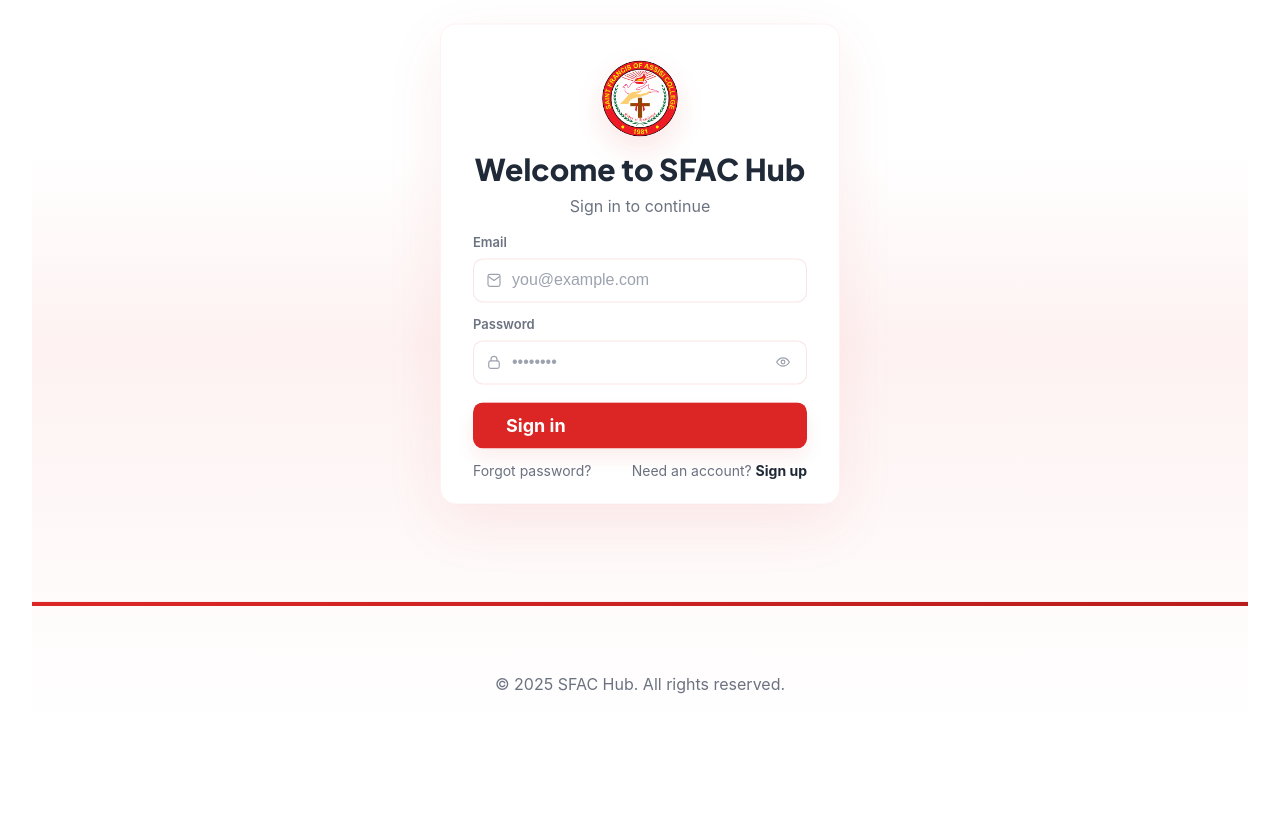
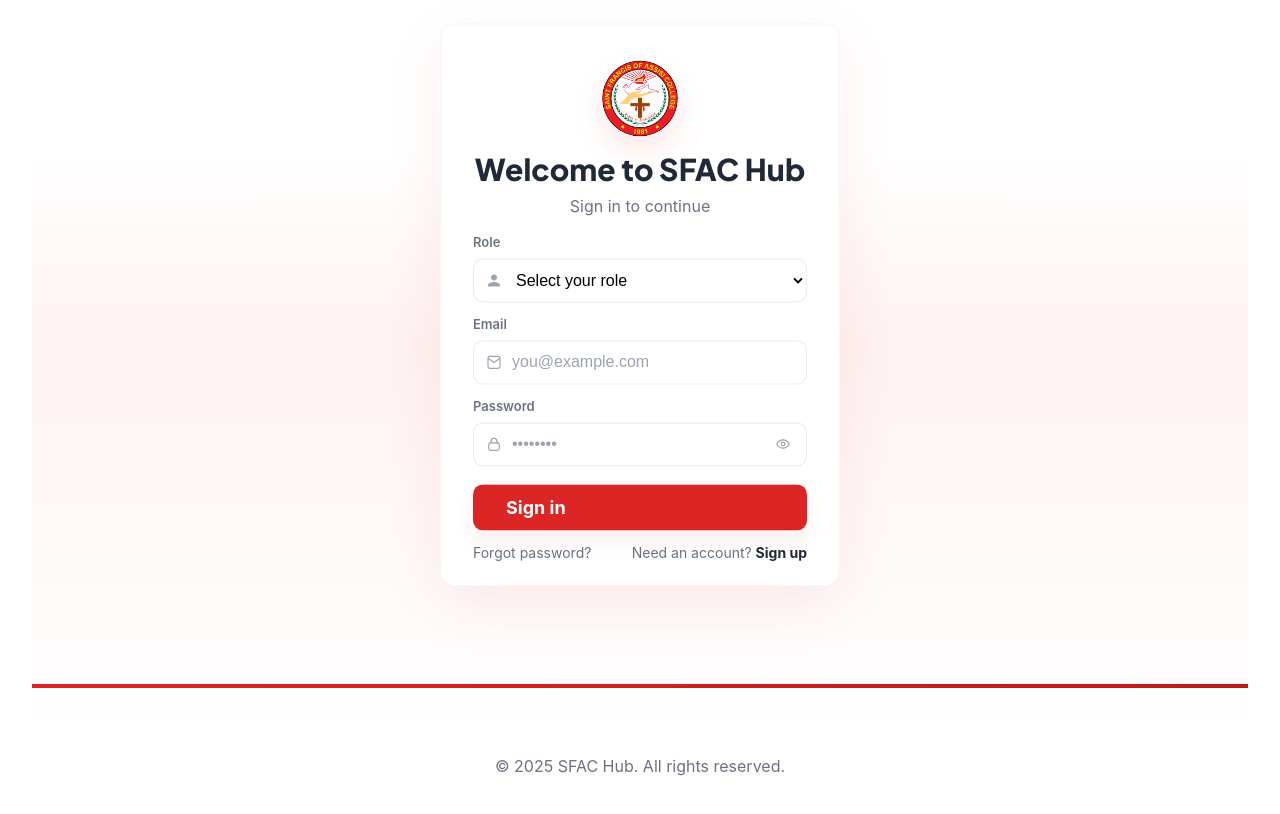
Before and after one commit to whenzer/SFAC_HUB, a React (Vite) app in the folder frontend/sfac-hub/: page /login in a window 1280 px wide. Shown: the part 104-918 px from the top of the page. Before the commit the page ends 870 px from the top, so only its background shows below. Built offline with nearby package versions, Linux system fonts and the light colour scheme.

Commit message:
ADD: Role in Registration and Login

```diff
--- a/frontend/sfac-hub/src/pages/landing.css
+++ b/frontend/sfac-hub/src/pages/landing.css
@@ -247,7 +247,7 @@
   background: rgba(255, 255, 255, 0.1);
   color: white;
   border: 2px solid white;
-  backdrop-filter: blur(10px);
+  /* backdrop-filter: blur(10px); */
 }
 
 .hero-btn-secondary:hover {
@@ -673,7 +673,7 @@
   background: rgba(255, 255, 255, 0.1);
   color: white;
   border: 2px solid white;
-  backdrop-filter: blur(10px);
+  /* backdrop-filter: blur(10px); */
 }
 
 .cta-btn-secondary:hover {
--- a/frontend/sfac-hub/src/pages/login/LoginLanding.tsx
+++ b/frontend/sfac-hub/src/pages/login/LoginLanding.tsx
@@ -7,6 +7,7 @@
 	const cardRef = useRef<HTMLDivElement>(null)
 	const footerRef = useRef<HTMLElement>(null)
 	const [showPassword, setShowPassword] = useState(false)
+	const [role, setRole] = useState('') // Add state for role
 
 	useEffect(() => {
 		requestAnimationFrame(() => {
@@ -45,6 +46,26 @@
 					<p className="card-sub">Sign in to continue</p>
 
 					<form className="form" onSubmit={(e) => e.preventDefault()}>
+						{/* Role Dropdown */}
+						<label className="label">Role</label>
+						<div className="input-group">
+							<span className="input-icon" aria-hidden="true">
+								<svg width="18" height="18" viewBox="0 0 24 24" fill="none"><path d="M12 12c2.21 0 4-1.79 4-4s-1.79-4-4-4-4 1.79-4 4 1.79 4 4 4zm0 2c-2.67 0-8 1.34-8 4v2h16v-2c0-2.66-5.33-4-8-4z" fill="currentColor"/></svg>
+							</span>
+							<select
+								className="input"
+								value={role}
+								onChange={(e) => setRole(e.target.value)}
+								required
+							>
+								<option value="" disabled>Select your role</option>
+								<option value="admin">Admin</option>
+								<option value="teacher">Teacher</option>
+								<option value="student">Student</option>
+								<option value="staff">Staff</option>
+							</select>
+						</div>
+
 						<label className="label">Email</label>
 						<div className="input-group">
 							<span className="input-icon" aria-hidden="true">
--- a/frontend/sfac-hub/src/pages/login/RegistrationPage.tsx
+++ b/frontend/sfac-hub/src/pages/login/RegistrationPage.tsx
@@ -15,6 +15,7 @@
   const [confirmPassword, setConfirmPassword] = useState('');
   const [studentId, setStudentId] = useState<File | null>(null);
   const [studentIdPreview, setStudentIdPreview] = useState<string | null>(null);
+  const [role, setRole] = useState(''); // Add state for role
 
   // State for validation errors
   const [emailError, setEmailError] = useState('');
@@ -188,8 +189,14 @@
     const isPasswordValid = validatePassword(password);
     const isConfirmPasswordValid = validateConfirmPassword(confirmPassword);
     const isStudentIdValid = validateStudentId(studentId);
+    const isRoleValid = !!role; // Validate role
 
-    if (isEmailValid && isPasswordValid && isConfirmPasswordValid && isStudentIdValid) {
+    if (!isRoleValid) {
+      // You might want to set an error state for role here if needed
+      return;
+    }
+
+    if (isEmailValid && isPasswordValid && isConfirmPasswordValid && isStudentIdValid && isRoleValid) {
       setIsSubmitting(true);
       setSubmissionError('');
 
@@ -207,6 +214,7 @@
           setStudentId(null);
           setStudentIdPreview(null);
           setPasswordStrength('');
+          setRole(''); // Reset role
         }, 3000);
       }, 1500);
     }
@@ -240,6 +248,26 @@
             </div>
           ) : (
             <form className="form" onSubmit={handleSubmit}>
+              {/* Role Dropdown */}
+              <label className="label">Role</label>
+              <div className="input-group">
+                <span className="input-icon" aria-hidden="true">
+                  <svg width="18" height="18" viewBox="0 0 24 24" fill="none"><path d="M12 12c2.21 0 4-1.79 4-4s-1.79-4-4-4-4 1.79-4 4 1.79 4 4 4zm0 2c-2.67 0-8 1.34-8 4v2h16v-2c0-2.66-5.33-4-8-4z" fill="currentColor"/></svg>
+                </span>
+                <select
+                  className="input"
+                  value={role}
+                  onChange={(e) => setRole(e.target.value)}
+                  required
+                >
+                  <option value="" disabled>Select your role</option>
+                  <option value="admin">Admin</option>
+                  <option value="teacher">Teacher</option>
+                  <option value="student">Student</option>
+                  <option value="staff">Staff</option>
+                </select>
+              </div>
+
               {/* Email Field */}
               <label className="label">Email</label>
               <div className="input-group">
@@ -292,7 +320,7 @@
                     <svg width="18" height="18" viewBox="0 0 24 24" fill="none"><path d="M3 3l18 18" stroke="currentColor" strokeWidth="1.6" strokeLinecap="round"/><path d="M10.73 6.17A8.7 8.7 0 0 1 12 6c5 0 8.5 5.5 8.5 5.5a13.7 13.7 0 0 1-3.08 3.44" stroke="currentColor" strokeWidth="1.6" strokeLinecap="round"/><path d="M6.5 6.5A13.6 13.6 0 0 0 3.5 11.5S7 17 12 17c1.07 0 2.08-.22 3-.62" stroke="currentColor" strokeWidth="1.6" strokeLinecap="round"/></svg>
                   ) : (
                     // eye
-                    <svg width="18" height="18" viewBox="0 0 24 24" fill="none"><path d="M12 6c5 0 8.5 5.5 8.5 5.5S17 17 12 17 3.5 11.5 3.5 11.5 7 6 12 6Z" stroke="currentColor" strokeWidth="1.6"/><circle cx="12" cy="11.5" r="2.5" stroke="currentColor" strokeWidth="1.6"/></svg>
+                    <svg width="18" height="18" viewBox="0 0 24 24" fill="none"><path d="M12 6c5 0 8.5 5.5 8.5 5.5S17 17 12 17 3.5 11.5 3.5 11.5 7 6 12 6Z" stroke="currentColor" strokeWidth="1.6"/><circle cx="12" cy="11.5" r="2.5" stroke="currentColor" strokeWidth="1.6" strokeLinecap="round"/></svg>
                   )}
                 </button>
               </div>
@@ -342,7 +370,7 @@
                     <svg width="18" height="18" viewBox="0 0 24 24" fill="none"><path d="M3 3l18 18" stroke="currentColor" strokeWidth="1.6" strokeLinecap="round"/><path d="M10.73 6.17A8.7 8.7 0 0 1 12 6c5 0 8.5 5.5 8.5 5.5a13.7 13.7 0 0 1-3.08 3.44" stroke="currentColor" strokeWidth="1.6" strokeLinecap="round"/><path d="M6.5 6.5A13.6 13.6 0 0 0 3.5 11.5S7 17 12 17c1.07 0 2.08-.22 3-.62" stroke="currentColor" strokeWidth="1.6" strokeLinecap="round"/></svg>
                   ) : (
                     // eye
-                    <svg width="18" height="18" viewBox="0 0 24 24" fill="none"><path d="M12 6c5 0 8.5 5.5 8.5 5.5S17 17 12 17 3.5 11.5 3.5 11.5 7 6 12 6Z" stroke="currentColor" strokeWidth="1.6"/><circle cx="12" cy="11.5" r="2.5" stroke="currentColor" strokeWidth="1.6"/></svg>
+                    <svg width="18" height="18" viewBox="0 0 24 24" fill="none"><path d="M12 6c5 0 8.5 5.5 8.5 5.5S17 17 12 17 3.5 11.5 3.5 11.5 7 6 12 6Z" stroke="currentColor" strokeWidth="1.6"/><circle cx="12" cy="11.5" r="2.5" stroke="currentColor" strokeWidth="1.6" strokeLinecap="round"/></svg>
                   )}
                 </button>
               </div>
@@ -376,7 +404,7 @@
                         setStudentIdError('Student ID photo is required');
                       }}
                     >
-                      <svg width="16" height="16" viewBox="0 0 24 24" fill="none"><path d="M18 6 6 18" stroke="currentColor" strokeWidth="1.6" strokeLinecap="round"/><path d="m6 6 12 12" stroke="currentColor" strokeWidth="1.6" strokeLinecap="round"/></svg>
+                      {/* <svg width="16" height="16" viewBox="0 0 24 24" fill="none"><path d="M18 6 6 18" stroke="currentColor" strokeWidth="1.6" strokeLinecap="round"/><path d="m6 6 12 12" stroke="currentColor" strokeWidth="1.6" strokeLinecap="round"/></svg> */}
                     </button>
                   </div>
                 )}
```
